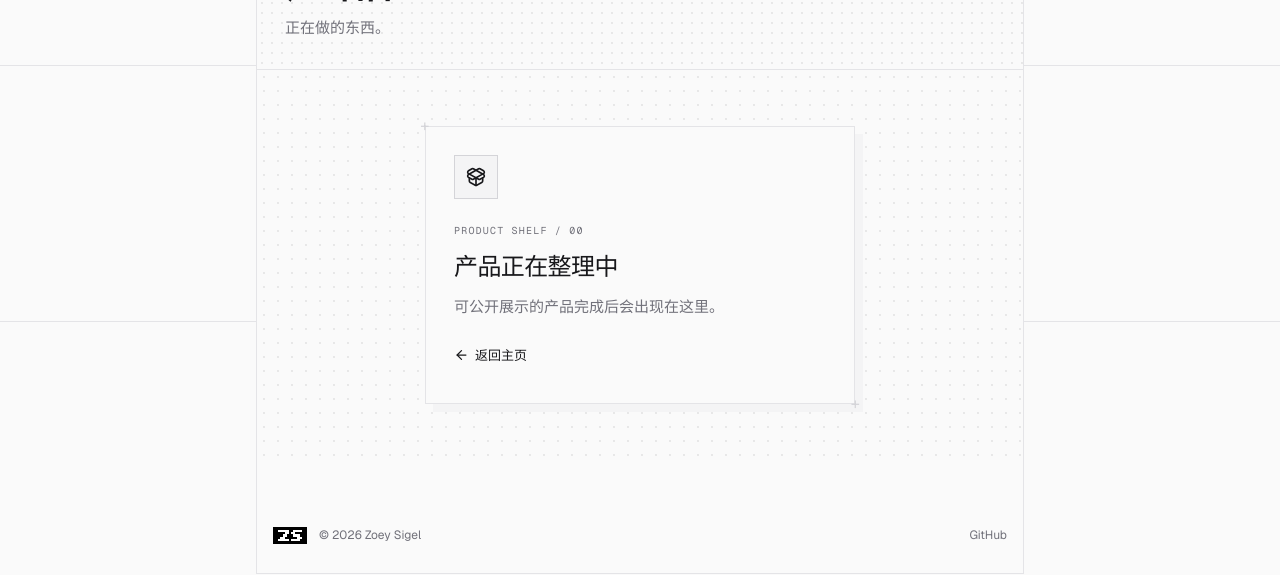
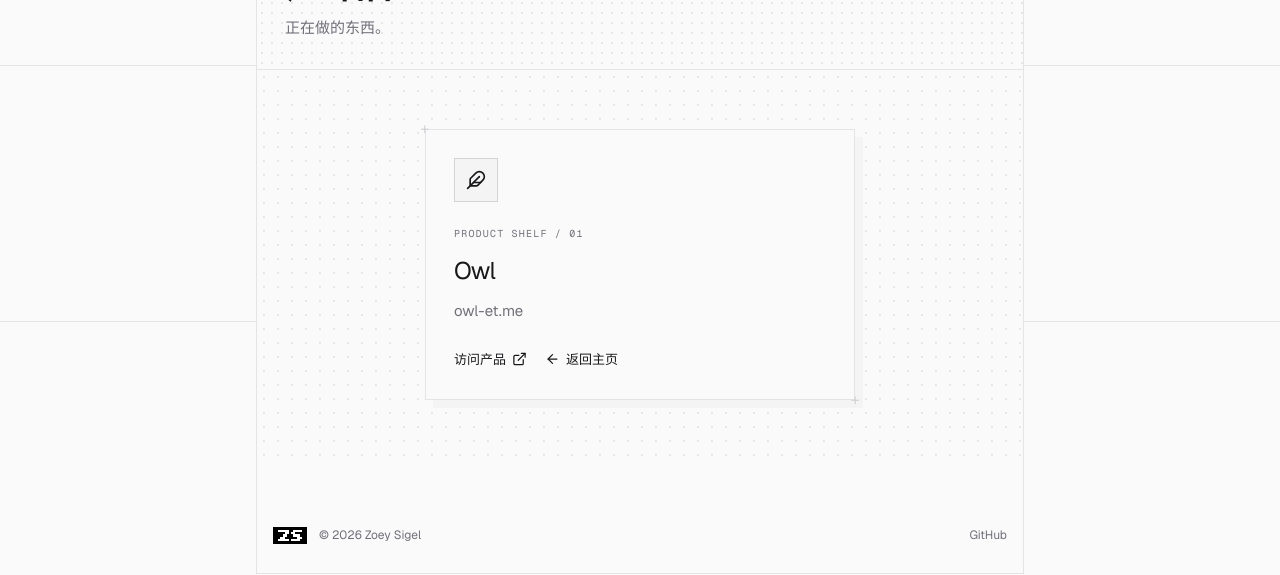
Before and after one commit to ZoeySigel/ZoeySigel.github.io, a Next.js app: page /products in a window 1280 px wide. Shown: the part 198-773 px from the top of the page. Built offline with nearby package versions, Linux system fonts and the light colour scheme.

Commit message:
feat: add Owl product

```diff
--- a/src/app/products/page.tsx
+++ b/src/app/products/page.tsx
@@ -1,4 +1,4 @@
-import { ArrowLeft, PackageOpen } from "lucide-react";
+import { ArrowLeft, ExternalLink, Feather } from "lucide-react";
 import type { Metadata } from "next";
 import Link from "next/link";
 
@@ -17,18 +17,23 @@ export default function ProductsPage() {
         <span>正在做的东西。</span>
       </header>
 
-      <section className="product-empty-state" aria-labelledby="product-status">
-        <div className="product-empty-card">
-          <div className="product-empty-icon" aria-hidden="true">
-            <PackageOpen />
+      <section className="product-showcase" aria-labelledby="product-title">
+        <article className="product-card">
+          <div className="product-icon" aria-hidden="true">
+            <Feather />
           </div>
-          <p>PRODUCT SHELF / 00</p>
-          <h2 id="product-status">产品正在整理中</h2>
-          <span>可公开展示的产品完成后会出现在这里。</span>
-          <Link href="/">
-            <ArrowLeft aria-hidden="true" /> 返回主页
-          </Link>
-        </div>
+          <p>PRODUCT SHELF / 01</p>
+          <h2 id="product-title">Owl</h2>
+          <span>owl-et.me</span>
+          <div className="product-card-actions">
+            <a href="https://owl-et.me/" target="_blank" rel="noreferrer">
+              访问产品 <ExternalLink aria-hidden="true" />
+            </a>
+            <Link href="/">
+              <ArrowLeft aria-hidden="true" /> 返回主页
+            </Link>
+          </div>
+        </article>
       </section>
     </main>
   );
--- a/src/styles/globals.css
+++ b/src/styles/globals.css
@@ -1672,7 +1672,7 @@ input:focus-visible {
   color: var(--muted);
 }
 
-.product-empty-state {
+.product-showcase {
   display: grid;
   min-height: 390px;
   padding: 48px 24px;
@@ -1681,7 +1681,7 @@ input:focus-visible {
   place-items: center;
 }
 
-.product-empty-card {
+.product-card {
   position: relative;
   width: min(430px, 100%);
   padding: 28px;
@@ -1690,8 +1690,8 @@ input:focus-visible {
   box-shadow: 8px 8px 0 var(--surface-2);
 }
 
-.product-empty-card::before,
-.product-empty-card::after {
+.product-card::before,
+.product-card::after {
   position: absolute;
   color: var(--edge-strong);
   font-family: var(--font-geist-mono), monospace;
@@ -1700,17 +1700,17 @@ input:focus-visible {
   content: "+";
 }
 
-.product-empty-card::before {
+.product-card::before {
   top: -9px;
   left: -6px;
 }
 
-.product-empty-card::after {
+.product-card::after {
   right: -6px;
   bottom: -9px;
 }
 
-.product-empty-icon {
+.product-icon {
   display: grid;
   width: 44px;
   height: 44px;
@@ -1720,17 +1720,17 @@ input:focus-visible {
   place-items: center;
 }
 
-.product-empty-icon svg {
+.product-icon svg {
   width: 20px;
 }
 
-.product-empty-card p,
-.product-empty-card h2,
-.product-empty-card > span {
+.product-card p,
+.product-card h2,
+.product-card > span {
   margin: 0;
 }
 
-.product-empty-card p {
+.product-card p {
   margin-bottom: 8px;
   color: var(--muted);
   font-family: var(--font-geist-mono), monospace;
@@ -1738,32 +1738,38 @@ input:focus-visible {
   letter-spacing: 0.12em;
 }
 
-.product-empty-card h2 {
+.product-card h2 {
   margin-bottom: 8px;
   font-size: 24px;
   letter-spacing: -0.025em;
 }
 
-.product-empty-card > span {
+.product-card > span {
   display: block;
   color: var(--muted);
 }
 
-.product-empty-card a {
+.product-card-actions {
+  display: flex;
+  flex-wrap: wrap;
+  gap: 18px;
+  margin-top: 24px;
+}
+
+.product-card-actions a {
   display: inline-flex;
   align-items: center;
   gap: 6px;
-  margin-top: 24px;
   font-size: 13px;
   font-weight: 550;
 }
 
-.product-empty-card a:hover {
+.product-card-actions a:hover {
   text-decoration: underline;
   text-underline-offset: 4px;
 }
 
-.product-empty-card a svg {
+.product-card-actions a svg {
   width: 15px;
 }
 
```
